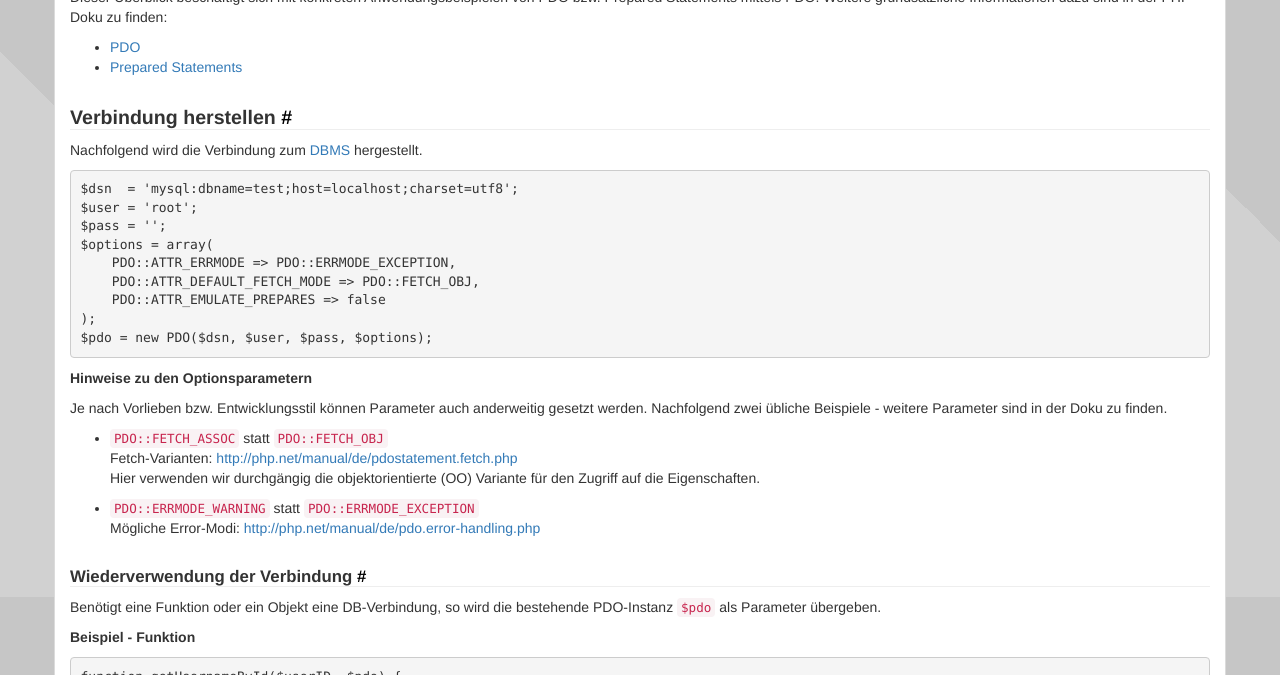
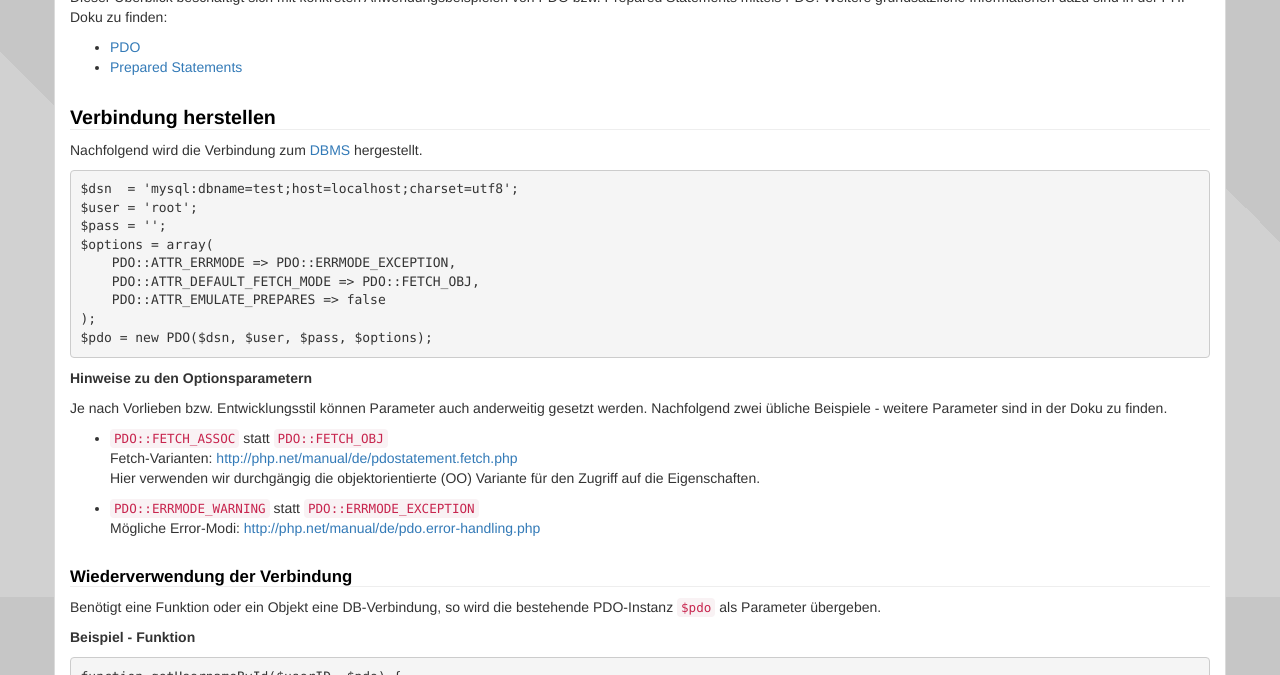
Before and after one commit to php-de/php-de.github.io, a Jekyll site: the page built from implement-approach/21_pdo.md, in a window 1280 px wide and 1400 px high. Shown: the part 303-978 px from the top of the window. Built offline with Jekyll 4.4.1, drawn with Linux system fonts in a browser that asks for light colours; nearby versions of some CDN libraries.

Commit message:
headlines mit anker direkt verlinken

```diff
--- a/implement-approach/21_pdo.md
+++ b/implement-approach/21_pdo.md
@@ -35,7 +35,7 @@
 
 
 
-### Verbindung herstellen [#](#create-conn)
+### [Verbindung herstellen](#create-conn)
 {: #create-conn}
 
 Nachfolgend wird die Verbindung zum [DBMS](http://de.wikipedia.org/w/index.php?title=DBMS) hergestellt.
@@ -65,7 +65,7 @@
 
 
 
-#### Wiederverwendung der Verbindung [#](#recycle-conn)
+#### [Wiederverwendung der Verbindung](#recycle-conn)
 {: #recycle-conn}
 
 Benötigt eine Funktion oder ein Objekt eine DB-Verbindung, so wird die bestehende PDO-Instanz `$pdo` als Parameter übergeben.
@@ -104,7 +104,7 @@
 ~~~
 
 
-### Prepared Statements  [#](#prepared-statements)
+### [Prepared Statements](#prepared-statements)
 {: #prepared-statements}
 
 
@@ -116,7 +116,7 @@
 <div class="alert alert-info"><strong>`Backticks` vermeiden</strong><br>Einer der Vorteile von PDO ist die Portabilität zwischen den unterschiedlichen DBMS. Um dem zu entsprechen, sollten in der Query <strong>keine</strong> (MySQL spezifischen) <strong>`Backticks`</strong> verwendet werden. Daraus resultiert, das auf die <strong>Benennung der Spalten</strong> entsprechend zu achten ist, um <strong>nicht mit den reservierten Keywords</strong> des jeweilig verwendeten DBMS zu <strong>kollidieren</strong>.</div>
 
 
-#### Query ohne Parameter [#](#no-param)
+#### [Query ohne Parameter](#no-param)
 {: #no-param}
 
 ~~~ php
@@ -140,13 +140,13 @@
 
 
 
-#### Mit Parameter - Bindung der Parameter [#](#with-param)
+#### [Mit Parameter - Bindung der Parameter](#with-param)
 {: #with-param}
 
 Nachfolgende Möglichkeiten bestehen u.a., um die Parameter an das Statement zu binden.
 
 
-#### Parameter einzeln binden [#](#bind-param)
+#### [Parameter einzeln binden](#bind-param)
 {: #bind-param}
 
 ~~~ php
@@ -171,7 +171,7 @@
 Die Parameterbindung kann alternativ zu `bindParam()` mit `bindValue()` vorgenommen werden. Die Unterschiede sind in [diesem stackoverflow-Beitrag](http://stackoverflow.com/a/14413428) mittels kurzen Beispielen dargestellt.
 
 
-#### Parameter per Array binden [#](#bind-array)
+#### [Parameter per Array binden](#bind-array)
 {: #bind-array}
 
 ~~~ php
```
